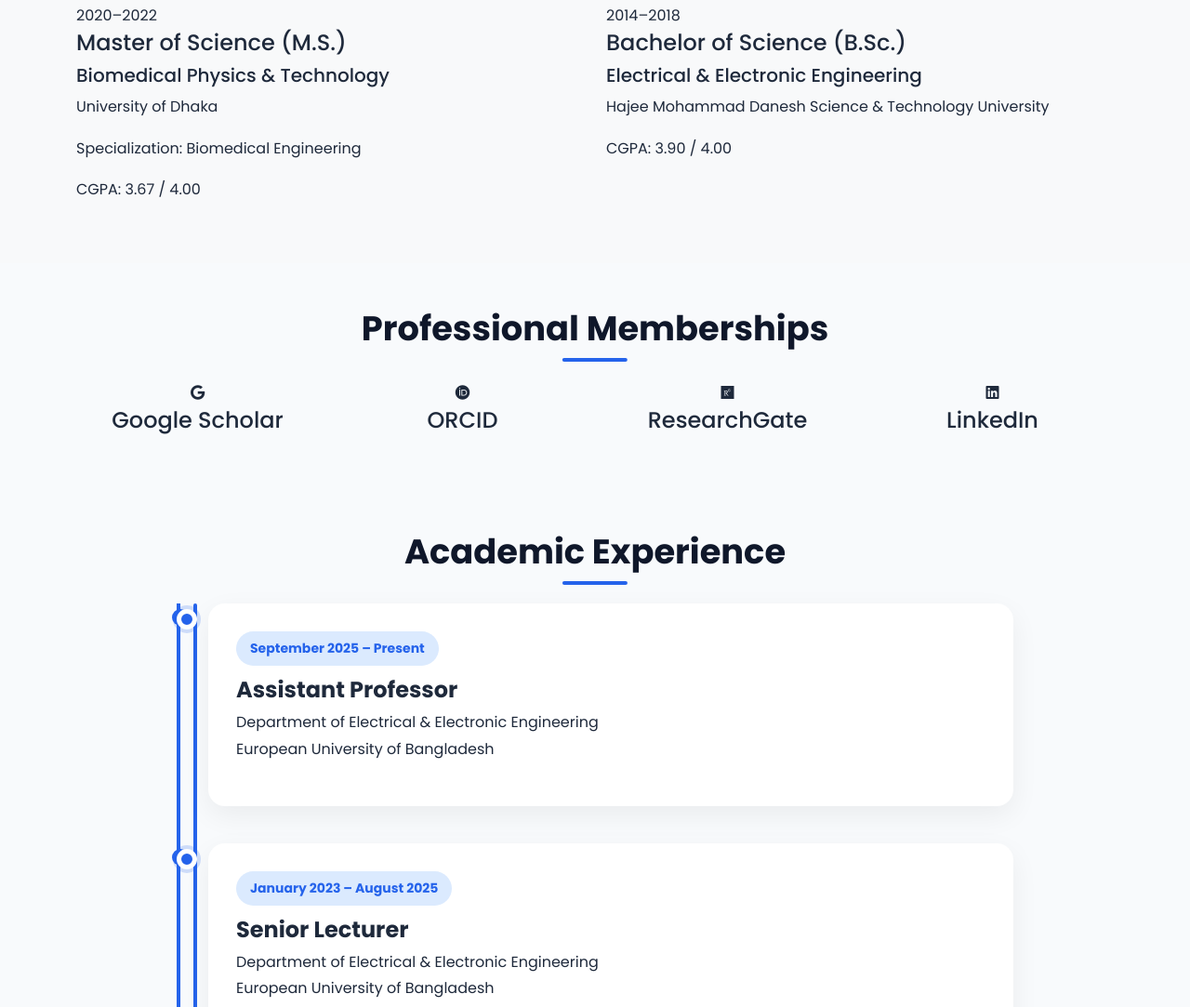
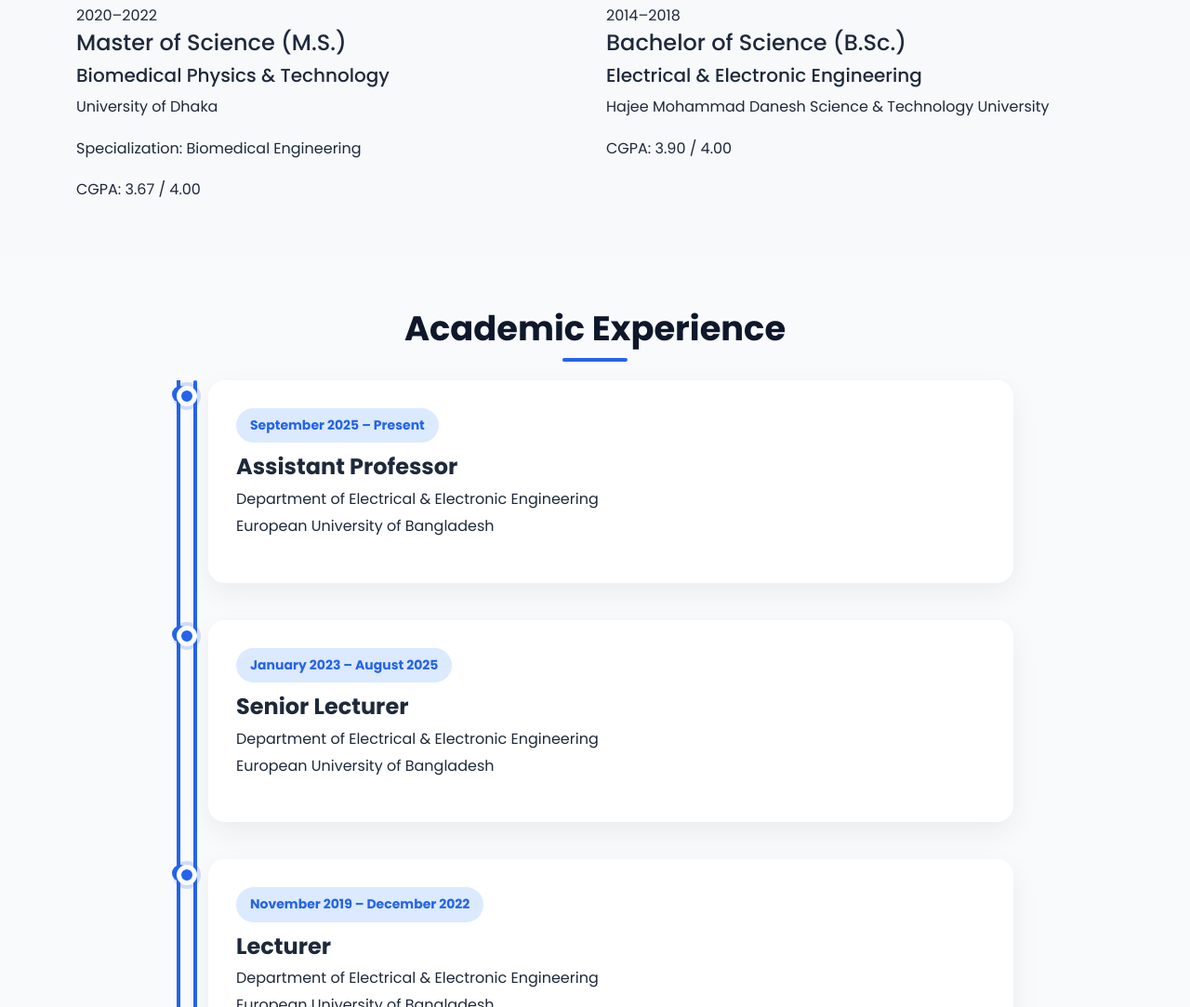
Before and after one commit to shamimasaduzzaman8/shamimasaduzzaman8.github.io, a plain HTML site: page about.html in a window 1280 px wide. Shown: the part 824-1907 px from the top of the page at 93% size. Drawn offline with nearby package versions, Linux system fonts and the light colour scheme.

Commit message:
remove memberships

```diff
--- a/about.html
+++ b/about.html
@@ -203,69 +203,6 @@
 
 </section>
 
-<section class="py-5">
-
-<div class="container">
-
-<h2 class="section-title">
-Professional Memberships
-</h2>
-
-<div class="row text-center g-4">
-
-<div class="col-md-3">
-
-<div class="member-card">
-
-<i class="fa-brands fa-google"></i>
-
-<h4>Google Scholar</h4>
-
-</div>
-
-</div>
-
-<div class="col-md-3">
-
-<div class="member-card">
-
-<i class="fa-brands fa-orcid"></i>
-
-<h4>ORCID</h4>
-
-</div>
-
-</div>
-
-<div class="col-md-3">
-
-<div class="member-card">
-
-<i class="fa-brands fa-researchgate"></i>
-
-<h4>ResearchGate</h4>
-
-</div>
-
-</div>
-
-<div class="col-md-3">
-
-<div class="member-card">
-
-<i class="fa-brands fa-linkedin"></i>
-
-<h4>LinkedIn</h4>
-
-</div>
-
-</div>
-
-</div>
-
-</div>
-
-</section>
 
 <section class="py-5">
 
```
